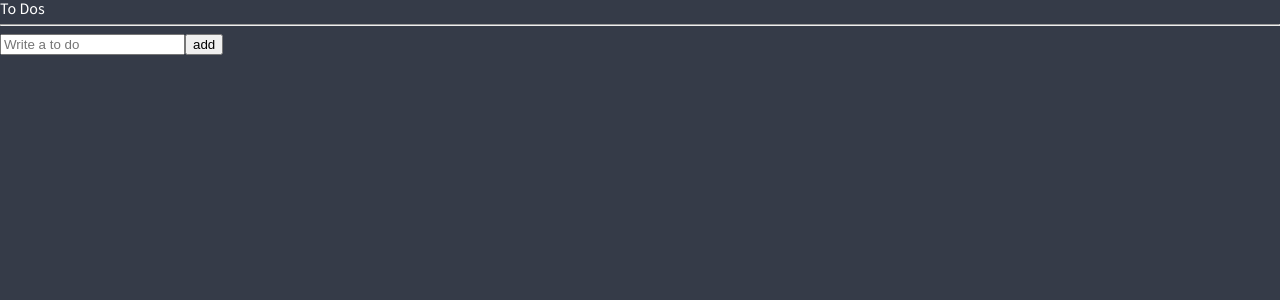
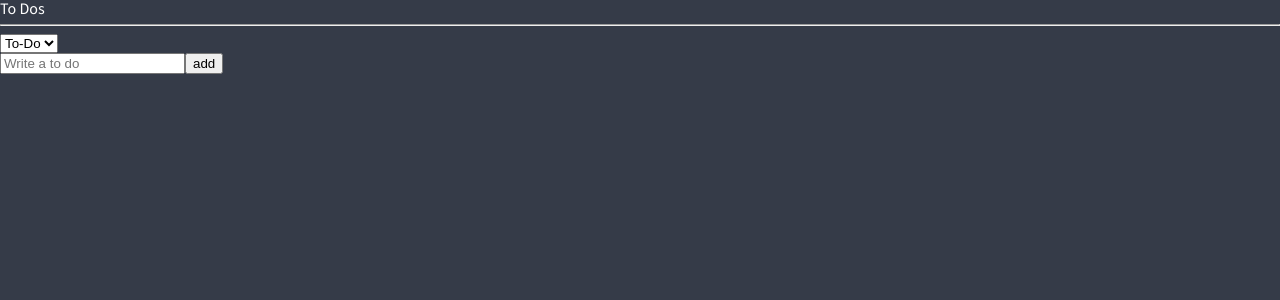
Before and after one commit to taehyeon0412/react_master_study, a React (Create React App) app: page / in a window 1280 px wide. Shown: the top 300 px of the page. Built offline with nearby package versions, Linux system fonts and the light colour scheme.

Commit message:
ToDoList(6)
Selectors

recoil selector를 이용하여 atom의output을 변형할 수 있다
= state를 가져다가 원하는 모습으로 변형 시킬 수 있다.

```diff
--- a/src/atom.tsx
+++ b/src/atom.tsx
@@ -1,4 +1,4 @@
-import { atom } from "recoil";
+import { atom, selector } from "recoil";
 
 export interface IToDo {
   text: string;
@@ -11,3 +11,20 @@
   key: "toDo",
   default: [], //빈 배열값을 준다
 });
+
+export const categoryState = atom({
+  key: "category",
+  default: "TO_DO",
+});
+
+export const toDoSelector = selector({
+  key: "toDoSelector",
+  get: ({ get }) => {
+    const toDos = get(toDoState);
+    const category = get(categoryState);
+
+    return toDos.filter((toDo) => toDo.category === category);
+  },
+});
+
+/*selector는 atom을 가져다가 output을 변형할 수 있다.  */
--- a/src/components/ToDoList.tsx
+++ b/src/components/ToDoList.tsx
@@ -1,23 +1,30 @@
-import { useRecoilValue } from "recoil";
-import { toDoState } from "../atom";
+import { useRecoilState, useRecoilValue } from "recoil";
+import { categoryState, toDoSelector, toDoState } from "../atom";
 import CreateToDo from "./CreateToDo";
 import ToDo from "./ToDo";
 
 function ToDoList() {
-  const toDos = useRecoilValue(toDoState);
-  console.log(toDos);
+  const toDos = useRecoilValue(toDoSelector);
+  const [category, setCategory] = useRecoilState(categoryState);
+  //useRecoilState을 이용하여 카테고리값을 받아오고 얻데이트해준다
+  const onInput = (event: React.FormEvent<HTMLSelectElement>) => {
+    setCategory(event.currentTarget.value);
+    //기존 카테고리값을 선택한 카테고리로 바꿔준다
+  };
 
   return (
     <div>
       <h1>To Dos</h1>
       <hr />
+      <select value={category} onInput={onInput}>
+        <option value="TO_DO">To-Do</option>
+        <option value="DOING">Doing</option>
+        <option value="DONE">Done</option>
+      </select>
       <CreateToDo />
-      <ul>
-        {toDos.map((toDo) => (
-          <ToDo key={toDo.id} {...toDo} />
-          //...toDo => atom에 있는 key를 불러오는것
-        ))}
-      </ul>
+      {toDos?.map((toDo) => (
+        <ToDo key={toDo.id} {...toDo} />
+      ))}
     </div>
   );
 }
```
